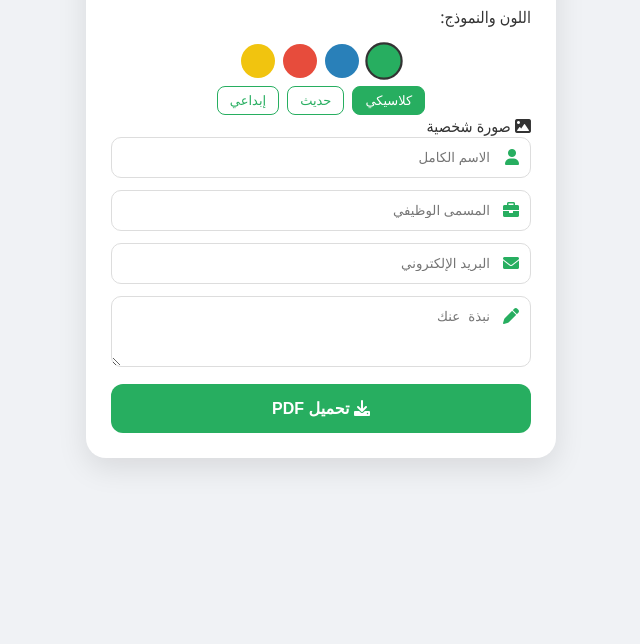
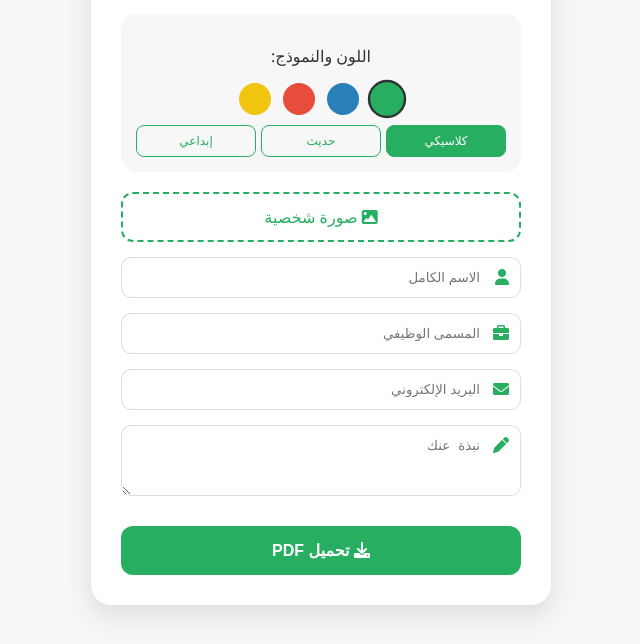
Before and after one commit to evane9/Private-CV-Maker., a plain HTML site: page index.html in a window 1280 px wide. Shown: the part 156-800 px from the top of the page, without its empty margins (319-959 px from the left). Drawn offline with nearby package versions, Linux system fonts and the light colour scheme.

Commit message:
style.css

```diff
--- a/style.css
+++ b/style.css
@@ -1,48 +1,25 @@
-:root {
-    --bg: #f0f2f5; --card: #ffffff; --text: #333; --primary: #27ae60; --input-bg: #fff; --border: #ddd;
-}
-[data-theme="dark"] {
-    --bg: #121212; --card: #1e1e1e; --text: #f0f0f0; --input-bg: #2d2d2d; --border: #444;
-}
+:root { --bg: #f4f7f6; --card: #ffffff; --text: #2d3436; --primary: #27ae60; --input-bg: #fff; }
+[data-theme="dark"] { --bg: #121212; --card: #1e1e1e; --text: #dfe6e9; --input-bg: #2d2d2d; }
 
-body {
-    background: var(--bg); color: var(--text); font-family: 'Segoe UI', Tahoma, Geneva, Verdana, sans-serif;
-    transition: 0.3s; display: flex; flex-direction: column; align-items: center; padding: 20px; direction: rtl;
-}
+body { background: var(--bg); color: var(--text); font-family: 'Segoe UI', sans-serif; transition: 0.3s; margin: 0; padding: 20px; display: flex; flex-direction: column; align-items: center; }
+.top-bar { display: flex; gap: 10px; margin-bottom: 20px; }
+.top-bar button { padding: 10px 15px; border-radius: 12px; border: none; background: var(--primary); color: white; cursor: pointer; font-weight: bold; }
 
-.container {
-    background: var(--card); padding: 25px; border-radius: 20px; width: 100%; max-width: 420px;
-    box-shadow: 0 10px 30px rgba(0,0,0,0.1);
-}
+.container { background: var(--card); padding: 30px; border-radius: 20px; width: 100%; max-width: 400px; box-shadow: 0 10px 25px rgba(0,0,0,0.1); }
+h1 { font-size: 22px; text-align: center; margin-bottom: 20px; }
 
-.controls { margin-bottom: 20px; display: flex; gap: 10px; }
-.controls button { padding: 10px 15px; border-radius: 10px; border: none; background: var(--primary); color: white; cursor: pointer; }
+.options-group { background: rgba(0,0,0,0.03); padding: 15px; border-radius: 15px; margin-bottom: 20px; text-align: center; }
+.colors { display: flex; justify-content: center; gap: 12px; margin: 10px 0; }
+.color-dot { width: 28px; height: 28px; border-radius: 50%; cursor: pointer; border: 2px solid transparent; transition: 0.2s; }
+.color-dot.active { border-color: var(--text); transform: scale(1.2); }
 
-/* الألوان والنماذج */
-.color-picker, .template-picker { text-align: center; margin-bottom: 15px; }
-.colors, .templates { display: flex; justify-content: center; gap: 8px; margin-top: 8px; flex-wrap: wrap; }
-.color-dot { width: 30px; height: 30px; border-radius: 50%; cursor: pointer; border: 2px solid transparent; }
-.color-dot.active { border-color: var(--text); transform: scale(1.1); }
-
-.temp-btn {
-    padding: 6px 12px; border: 1px solid var(--primary); background: transparent;
-    color: var(--primary); border-radius: 8px; cursor: pointer; font-size: 13px;
-}
+.templates { display: flex; gap: 5px; margin-top: 10px; }
+.temp-btn { flex: 1; padding: 8px; border: 1px solid var(--primary); background: transparent; color: var(--primary); border-radius: 8px; cursor: pointer; font-size: 12px; transition: 0.3s; }
 .temp-btn.active { background: var(--primary); color: white; }
 
-/* الحقول */
-.photo-upload label {
-    display: block; padding: 15px; border: 2px dashed var(--primary); border-radius: 12px;
-    cursor: pointer; color: var(--primary); margin-bottom: 15px; text-align: center;
-}
-.input-box { position: relative; margin-bottom: 12px; }
+.photo-section label { display: block; padding: 12px; border: 2px dashed var(--primary); border-radius: 12px; cursor: pointer; color: var(--primary); text-align: center; margin-bottom: 15px; }
+.input-box { position: relative; margin-bottom: 15px; }
 .input-box i { position: absolute; right: 12px; top: 12px; color: var(--primary); }
-input, textarea {
-    width: 100%; padding: 12px 40px 12px 12px; border: 1px solid var(--border);
-    border-radius: 10px; background: var(--input-bg); color: var(--text); box-sizing: border-box;
-}
+input, textarea { width: 100%; padding: 12px 40px 12px 12px; border: 1px solid #ddd; border-radius: 10px; background: var(--input-bg); color: var(--text); box-sizing: border-box; }
 
-#submitBtn {
-    width: 100%; padding: 15px; background: var(--primary); color: white;
-    border: none; border-radius: 12px; font-weight: bold; cursor: pointer; font-size: 16px;
-}
+#submitBtn { width: 100%; padding: 15px; background: var(--primary); color: white; border: none; border-radius: 12px; font-weight: bold; cursor: pointer; font-size: 16px; margin-top: 10px; }
```
